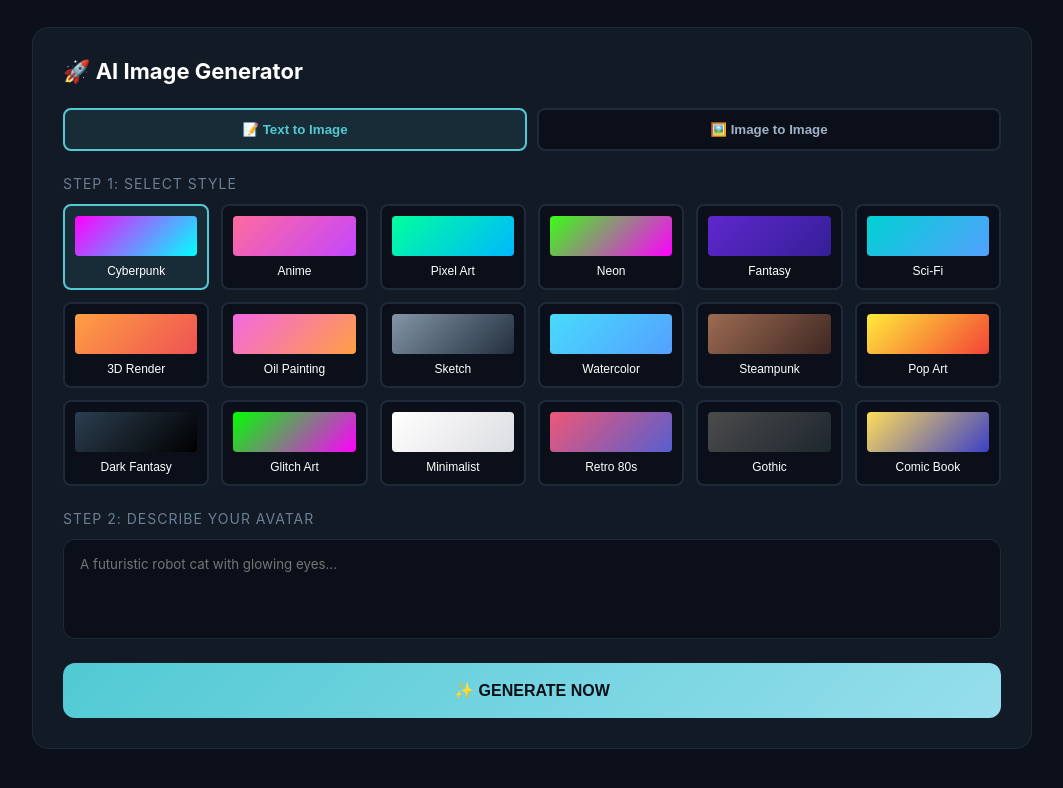
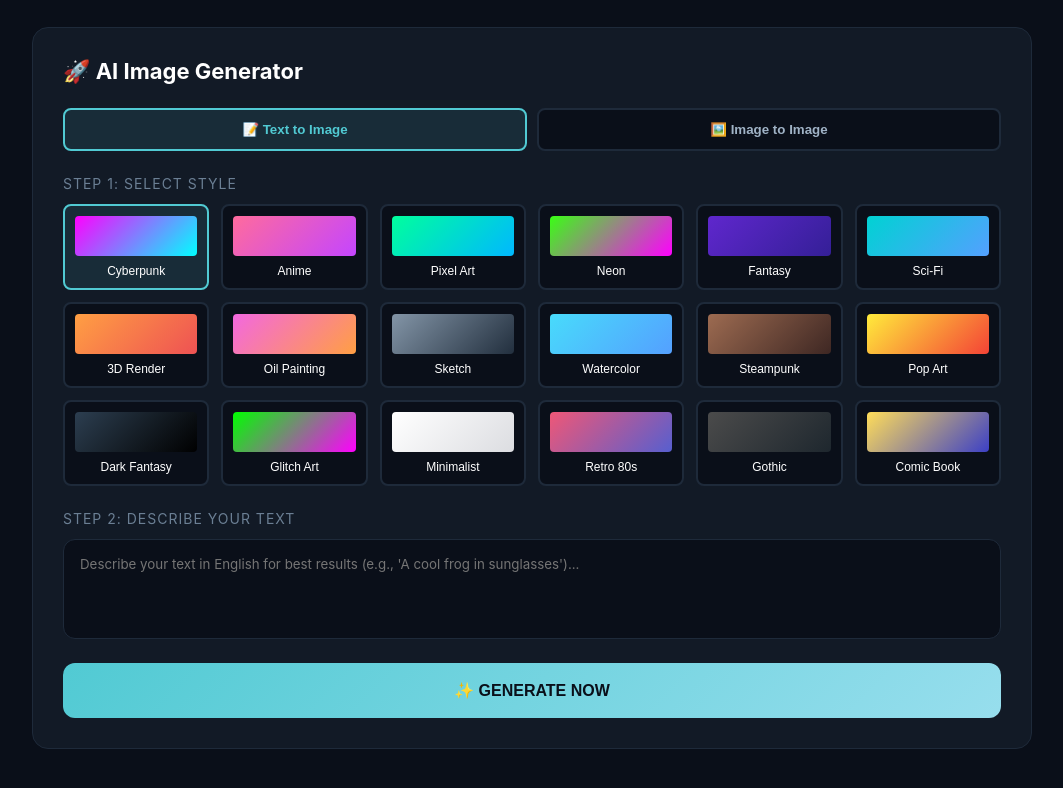
Before and after one commit to sery2013/gradient-avatar-factory, a website: page index.html in a window 1280 px wide. Shown: the part 94-882 px from the top of the page, without its empty margins (108-1171 px from the left). Drawn offline with Linux system fonts and the light colour scheme.

Commit message:
Update index.html

```diff
--- a/index.html
+++ b/index.html
@@ -120,8 +120,8 @@
         <label class="section-title">Step 1: Select Style</label>
         <div class="style-grid" id="styleGrid"></div>
 
-        <label class="section-title">Step 2: Describe your avatar</label>
-        <textarea id="promptInput" placeholder="A futuristic robot cat with glowing eyes..."></textarea>
+        <label class="section-title">Step 2: Describe your text</label>
+        <textarea id="promptInput" placeholder="Describe your text in English for best results (e.g., 'A cool frog in sunglasses')..."></textarea>
 
         <button class="btn-generate" id="generateBtn">✨ Generate Now</button>
         <div id="statusMessage" class="status-message"></div>
```
